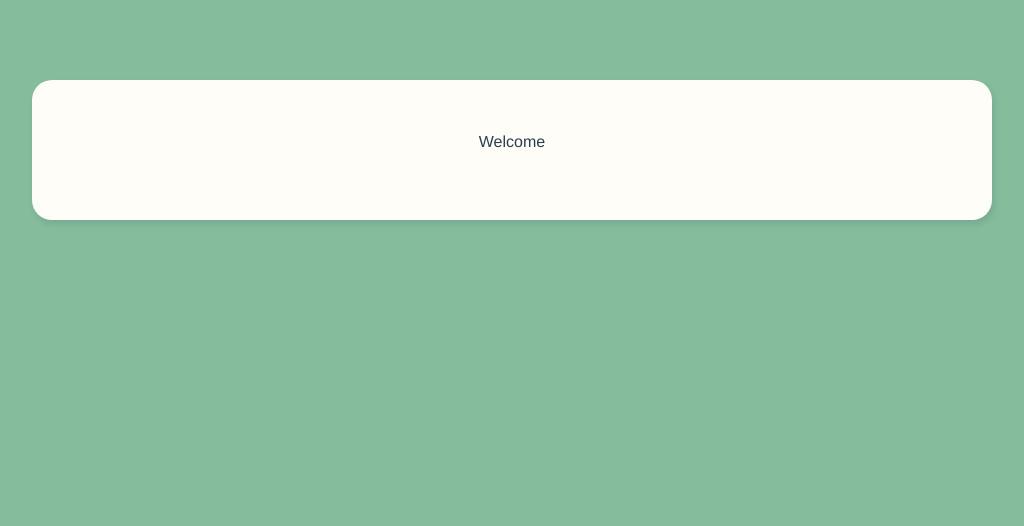
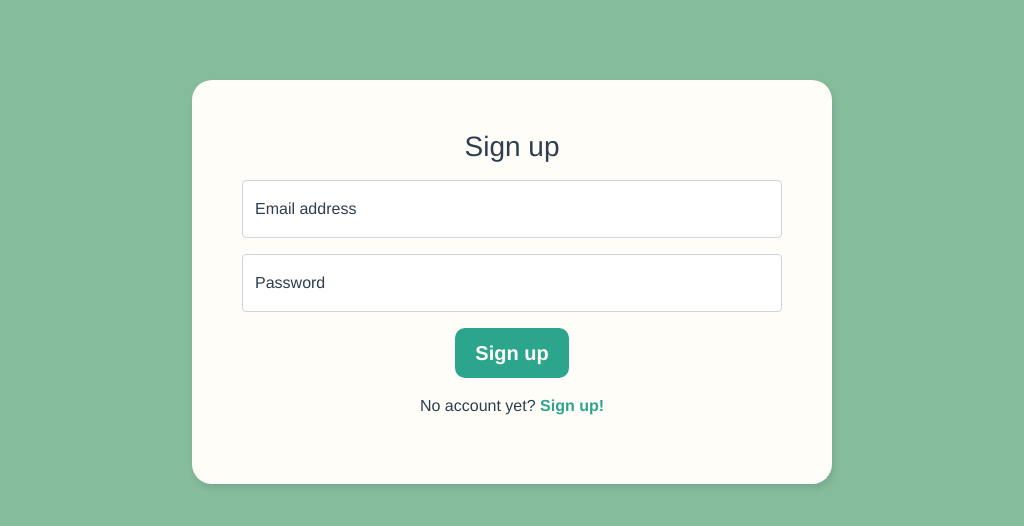
Before and after one commit to AlisonV2/vue-chatroom, a Vue app: page / in a window 1280 px wide. Shown: the top 526 px of the page, without its empty margins (128-1152 px from the left). Built offline with nearby package versions, Linux system fonts and the light colour scheme.

Commit message:
created forms and toggle

```diff
--- a/src/assets/styles/main.scss
+++ b/src/assets/styles/main.scss
@@ -26,12 +26,25 @@ body {
     font-size: 16px;
 }
 
-button {
+.button {
     text-decoration: none;
     background: $primary-accent;
     color: $text-light;
     font-weight: bold;
     border: 0;
-    border-radius: 20px;
+    border-radius: 10px;
     padding: 10px 20px;
+    &:hover {
+        background: $bg-green;
+        color: $text-light!important;
+    }
 }
+
+.toggle-form {
+    font-weight: bold;
+    color: $primary-accent;
+    cursor: pointer;
+    &:hover {
+        color: $bg-green;
+    }
+}
--- /dev/null
+++ b/src/components/LoginForm.vue
@@ -0,0 +1,51 @@
+<template>
+  <form @submit.prevent="handleSubmit">
+    <h1 class="h3 mb-3 fw-normal">Sign up</h1>
+    <div class="form-floating mb-3">
+      <input
+        type="email"
+        class="form-control"
+        placeholder="name@example.com"
+        v-model="email"
+        required
+      />
+      <label>Email address</label>
+    </div>
+    <div class="form-floating mb-3">
+      <input
+        type="password"
+        class="form-control"
+        placeholder="Password"
+        v-model="password"
+        required
+      />
+      <label>Password</label>
+    </div>
+    <button class="btn btn-lg button" type="submit">Sign up</button>
+  </form>
+</template>
+
+<script>
+import { ref } from 'vue';
+
+export default {
+      setup() {
+          // refs
+          const displayName = ref('');
+          const email = ref('');
+          const password = ref('');
+
+          const handleSubmit = () => {
+              console.log(displayName.value, email.value, password.value)
+          }
+
+          return {
+              email,
+              password,
+              handleSubmit
+          }
+      }
+  };
+</script>
+
+<style></style>
--- /dev/null
+++ b/src/components/SignupForm.vue
@@ -0,0 +1,62 @@
+<template>
+  <form @submit.prevent="handleSubmit">
+    <h1 class="h3 mb-3 fw-normal">Log in</h1>
+    <div class="form-floating mb-3">
+      <input
+        type="text"
+        class="form-control"
+        placeholder="Your name"
+        v-model="displayName"
+        required
+      />
+      <label>Your name</label>
+    </div>
+    <div class="form-floating mb-3">
+      <input
+        type="email"
+        class="form-control"
+        placeholder="name@example.com"
+        v-model="email"
+        required
+      />
+      <label>Email address</label>
+    </div>
+    <div class="form-floating mb-3">
+      <input
+        type="password"
+        class="form-control"
+        placeholder="Password"
+        v-model="password"
+        required
+      />
+      <label>Password</label>
+    </div>
+    <button class="btn btn-lg button" type="submit">Log in</button>
+  </form>
+</template>
+
+<script>
+import { ref } from 'vue';
+
+export default {
+      setup() {
+          // refs
+          const displayName = ref('');
+          const email = ref('');
+          const password = ref('');
+
+          const handleSubmit = () => {
+              console.log(email.value, password.value)
+          }
+
+          return {
+              displayName,
+              email,
+              password,
+              handleSubmit
+          }
+      }
+  };
+</script>
+
+<style></style>
--- a/src/views/Welcome.vue
+++ b/src/views/Welcome.vue
@@ -1,12 +1,37 @@
 <template>
-  <div class="container welcome">
-    <p>Welcome</p>
+  <div class="container col-6">
+    <div v-if="showLogin">
+      <LoginForm />
+      <p class="mt-3">
+        No account yet? <span class="toggle-form" @click="showLogin = false">Sign up!</span>
+      </p>
+    </div>
+    <div v-else>
+      <SignupForm />
+      <p class="mt-3">
+        Already registered? <span class="toggle-form" @click="showLogin = true">Login</span>
+      </p>
+    </div>
   </div>
 </template>
 
 <script>
+  import { ref } from 'vue';
+  import SignupForm from '../components/SignupForm.vue';
+  import LoginForm from '../components/LoginForm.vue';
 
-export default {
-  name: 'Welcome',
-}
+  export default {
+    name: 'Welcome',
+    components: {
+      SignupForm,
+      LoginForm,
+    },
+    setup() {
+      const showLogin = ref(true);
+
+      return {
+        showLogin,
+      };
+    },
+  };
 </script>
```
